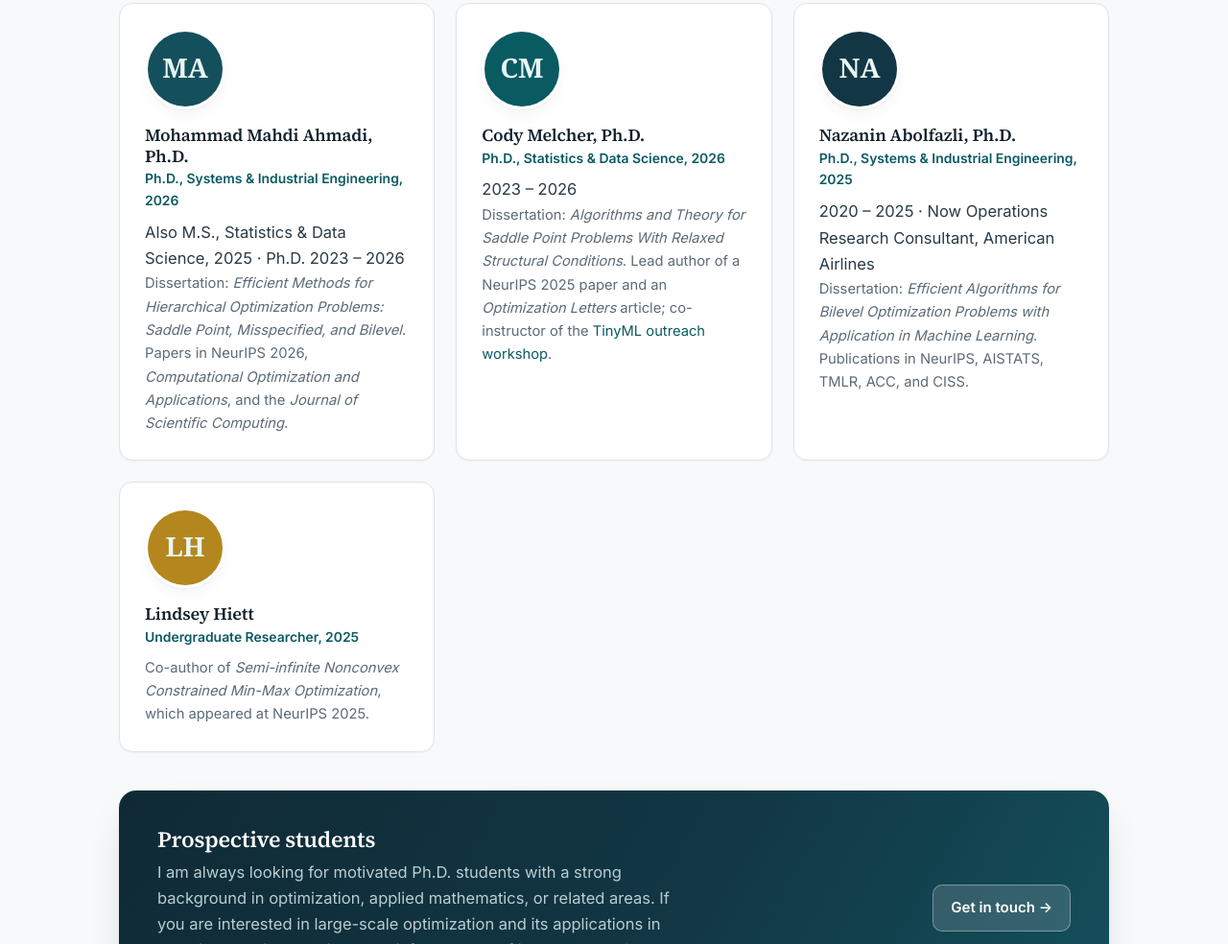
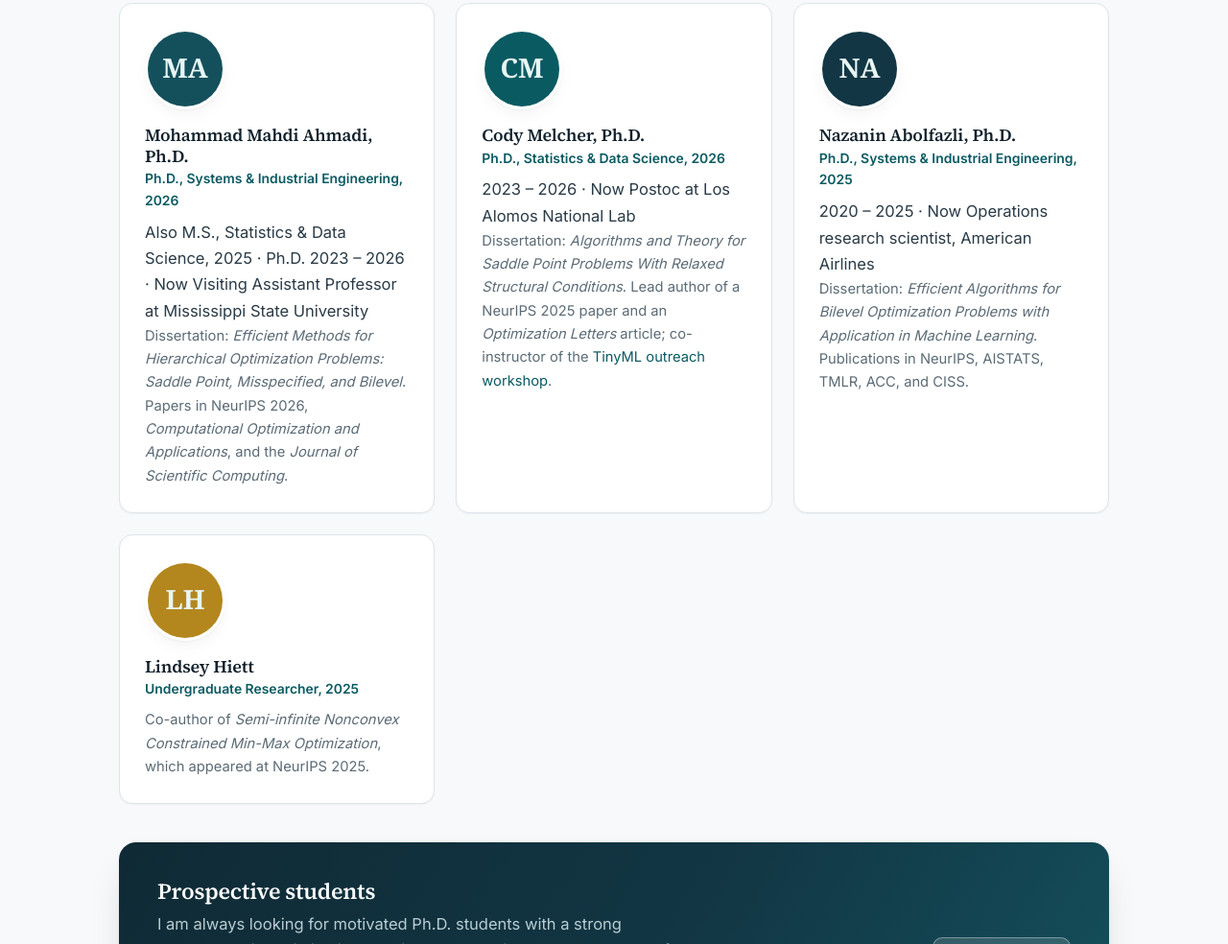
Before and after one commit to ErfanYazdandoost/erfanyazdandoost.github.io, a plain HTML site: page group.html in a window 1280 px wide. Shown: the part 1098-2082 px from the top of the page at 96% size. Drawn offline with Linux system fonts and the light colour scheme.

Commit message:
Update group.html

```diff
--- a/group.html
+++ b/group.html
@@ -95,7 +95,7 @@
           </div>
           <h3>Mohammad Mahdi Ahmadi, Ph.D.</h3>
           <div class="member-role">Ph.D., Systems &amp; Industrial Engineering, 2026</div>
-          <div class="member-meta">Also M.S., Statistics &amp; Data Science, 2025 · Ph.D. 2023 – 2026</div>
+          <div class="member-meta">Also M.S., Statistics &amp; Data Science, 2025 · Ph.D. 2023 – 2026 · Now Visiting Assistant Professor at Mississippi State University</div>
           <p class="dissertation">Dissertation: <em>Efficient Methods for Hierarchical Optimization Problems: Saddle Point, Misspecified, and Bilevel</em>. Papers in NeurIPS 2026, <em>Computational Optimization and Applications</em>, and the <em>Journal of Scientific Computing</em>.</p>
         </div>
         <div class="card member-card reveal">
@@ -108,7 +108,7 @@
           </div>
           <h3>Cody Melcher, Ph.D.</h3>
           <div class="member-role">Ph.D., Statistics &amp; Data Science, 2026</div>
-          <div class="member-meta">2023 – 2026</div>
+          <div class="member-meta">2023 – 2026 · Now Postoc at Los Alomos National Lab</div>
           <p class="dissertation">Dissertation: <em>Algorithms and Theory for Saddle Point Problems With Relaxed Structural Conditions</em>. Lead author of a NeurIPS 2025 paper and an <em>Optimization Letters</em> article; co-instructor of the <a href="activities.html#tinyml">TinyML outreach workshop</a>.</p>
         </div>
         <div class="card member-card reveal">
@@ -121,7 +121,7 @@
           </div>
           <h3>Nazanin Abolfazli, Ph.D.</h3>
           <div class="member-role">Ph.D., Systems &amp; Industrial Engineering, 2025</div>
-          <div class="member-meta">2020 – 2025 · Now Operations Research Consultant, American Airlines</div>
+          <div class="member-meta">2020 – 2025 · Now Operations research scientist, American Airlines</div>
           <p class="dissertation">Dissertation: <em>Efficient Algorithms for Bilevel Optimization Problems with Application in Machine Learning</em>. Publications in NeurIPS, AISTATS, TMLR, ACC, and CISS.</p>
         </div>
         <div class="card member-card reveal">
```
